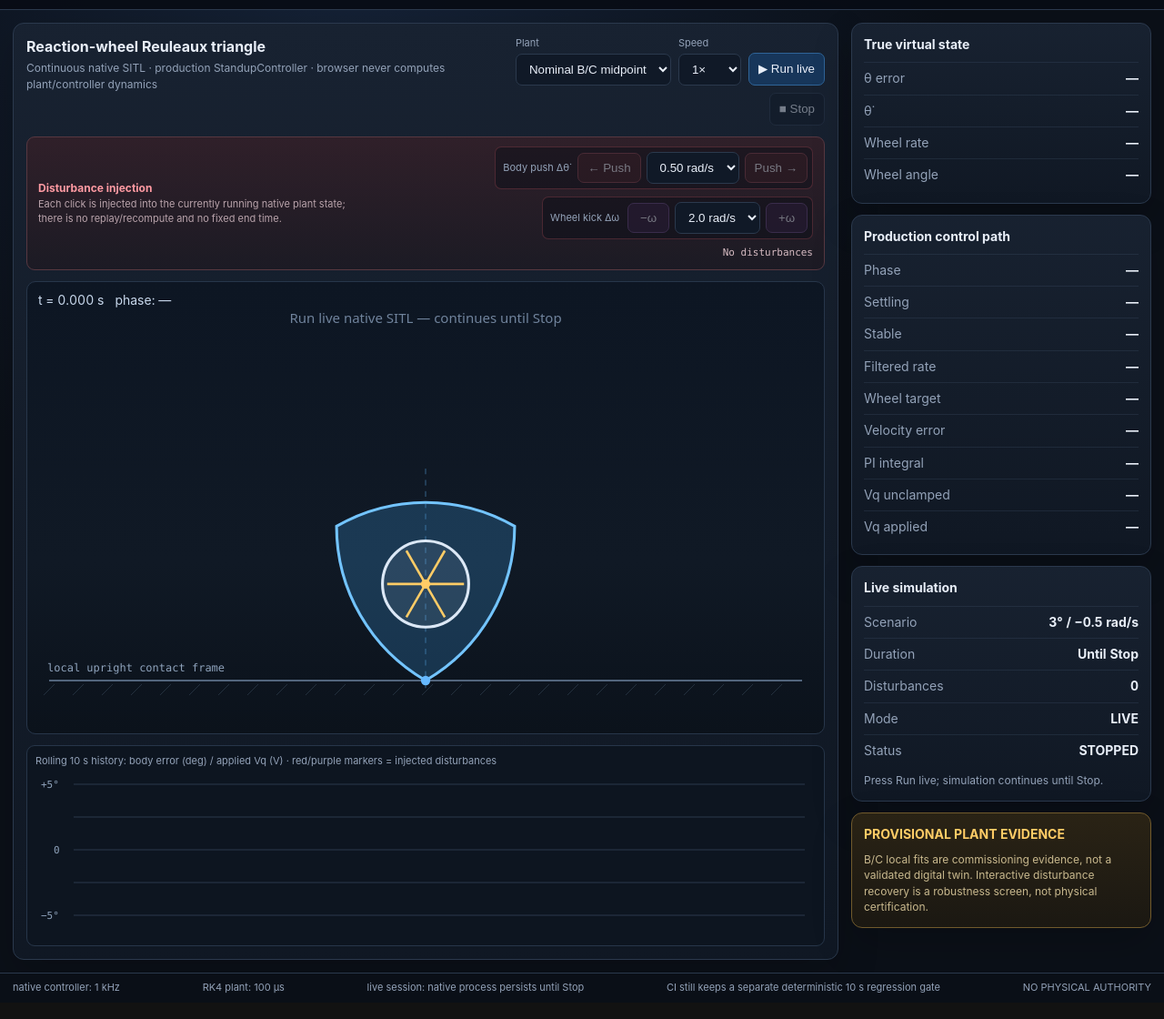
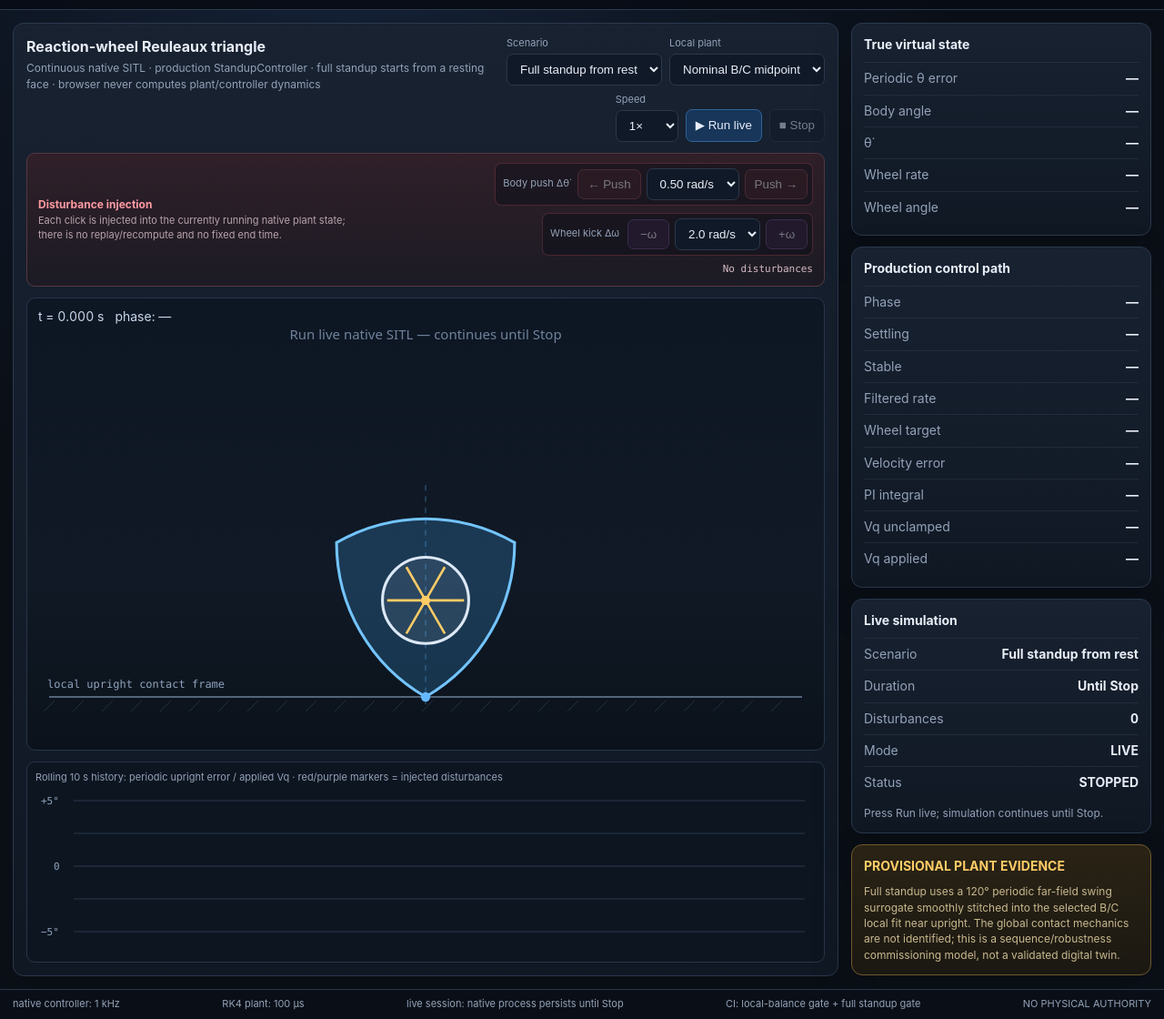
Before and after one commit to cctsao1008/triwhirl, a plain HTML site: page tools/visualization/triwhirl-sim-viewer/index.html in a window 1280 px wide. Shown: the part 58-1178 px from the top of the page at 91% size. Drawn offline with Linux system fonts and the light colour scheme.

Commit message:
Default WebUI to full standup from rest (#36)

```diff
--- a/tools/visualization/triwhirl-sim-viewer/index.html
+++ b/tools/visualization/triwhirl-sim-viewer/index.html
@@ -30,10 +30,16 @@
           <div class="section-head">
             <div>
               <div class="section-title">Reaction-wheel Reuleaux triangle</div>
-              <div class="section-subtitle">Continuous native SITL · production StandupController · browser never computes plant/controller dynamics</div>
+              <div class="section-subtitle">Continuous native SITL · production StandupController · full standup starts from a resting face · browser never computes plant/controller dynamics</div>
             </div>
             <div class="controls">
-              <label>Plant
+              <label>Scenario
+                <select id="scenario">
+                  <option value="full-standup" selected>Full standup from rest</option>
+                  <option value="balance">Upright balance only</option>
+                </select>
+              </label>
+              <label>Local plant
                 <select id="profile">
                   <option value="nominal" selected>Nominal B/C midpoint</option>
                   <option value="B">Provisional B</option>
@@ -93,7 +99,7 @@
           </div>
 
           <div class="plot-card">
-            <div class="plot-title">Rolling 10 s history: body error (deg) / applied Vq (V) · red/purple markers = injected disturbances</div>
+            <div class="plot-title">Rolling 10 s history: periodic upright error / applied Vq · red/purple markers = injected disturbances</div>
             <canvas id="history" width="960" height="180"></canvas>
           </div>
         </section>
@@ -102,7 +108,8 @@
       <aside class="right-panel">
         <section class="info-card">
           <div class="card-title">True virtual state</div>
-          <div class="kv"><span>θ error</span><strong id="theta">—</strong></div>
+          <div class="kv"><span>Periodic θ error</span><strong id="theta">—</strong></div>
+          <div class="kv"><span>Body angle</span><strong id="body-angle">—</strong></div>
           <div class="kv"><span>θ̇</span><strong id="theta-dot">—</strong></div>
           <div class="kv"><span>Wheel rate</span><strong id="wheel-rate">—</strong></div>
           <div class="kv"><span>Wheel angle</span><strong id="wheel-angle">—</strong></div>
@@ -123,19 +130,18 @@
 
         <section class="info-card">
           <div class="card-title">Live simulation</div>
-          <div class="kv"><span>Scenario</span><strong>3° / −0.5 rad/s</strong></div>
+          <div class="kv"><span>Scenario</span><strong id="scenario-readout">Full standup from rest</strong></div>
           <div class="kv"><span>Duration</span><strong>Until Stop</strong></div>
           <div class="kv"><span>Disturbances</span><strong id="disturbance-count">0</strong></div>
           <div class="kv"><span>Mode</span><strong id="gate-type">LIVE</strong></div>
           <div class="kv"><span>Status</span><strong id="gate-result">STOPPED</strong></div>
-          <div class="scope" id="gate-summary">Press Run live; simulation continues until Stop.</div>
+          <div class="scope" id="gate-summary">Press Run live; full standup starts from the resting orientation.</div>
         </section>
 
         <section class="warning-card">
           <div class="warning-title">PROVISIONAL PLANT EVIDENCE</div>
           <div class="warning-copy">
-            B/C local fits are commissioning evidence, not a validated digital twin.
-            Interactive disturbance recovery is a robustness screen, not physical certification.
+            Full standup uses a 120° periodic far-field swing surrogate smoothly stitched into the selected B/C local fit near upright. The global contact mechanics are not identified; this is a sequence/robustness commissioning model, not a validated digital twin.
           </div>
         </section>
       </aside>
@@ -145,7 +151,7 @@
       <span>native controller: 1 kHz</span>
       <span>RK4 plant: 100 µs</span>
       <span>live session: native process persists until Stop</span>
-      <span>CI still keeps a separate deterministic 10 s regression gate</span>
+      <span>CI: local-balance gate + full standup gate</span>
       <span>NO PHYSICAL AUTHORITY</span>
     </footer>
   </div>
```
